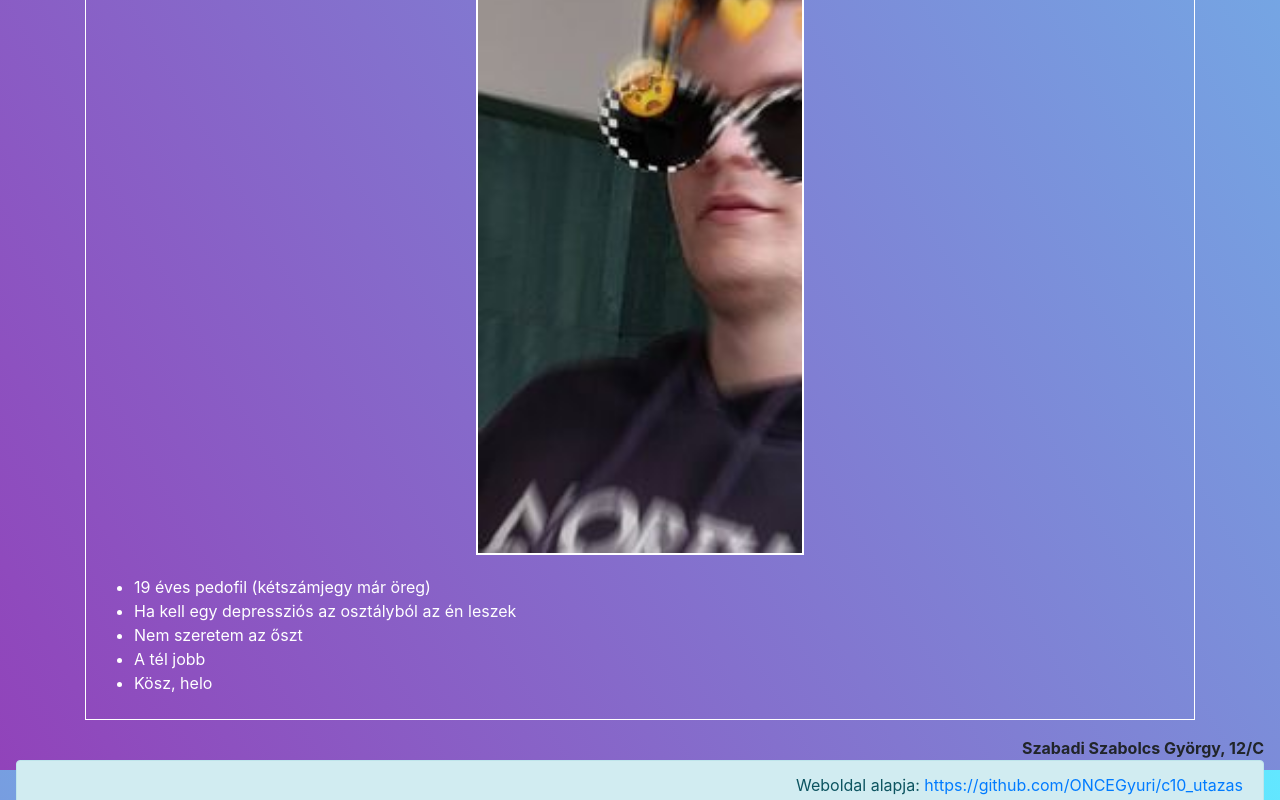
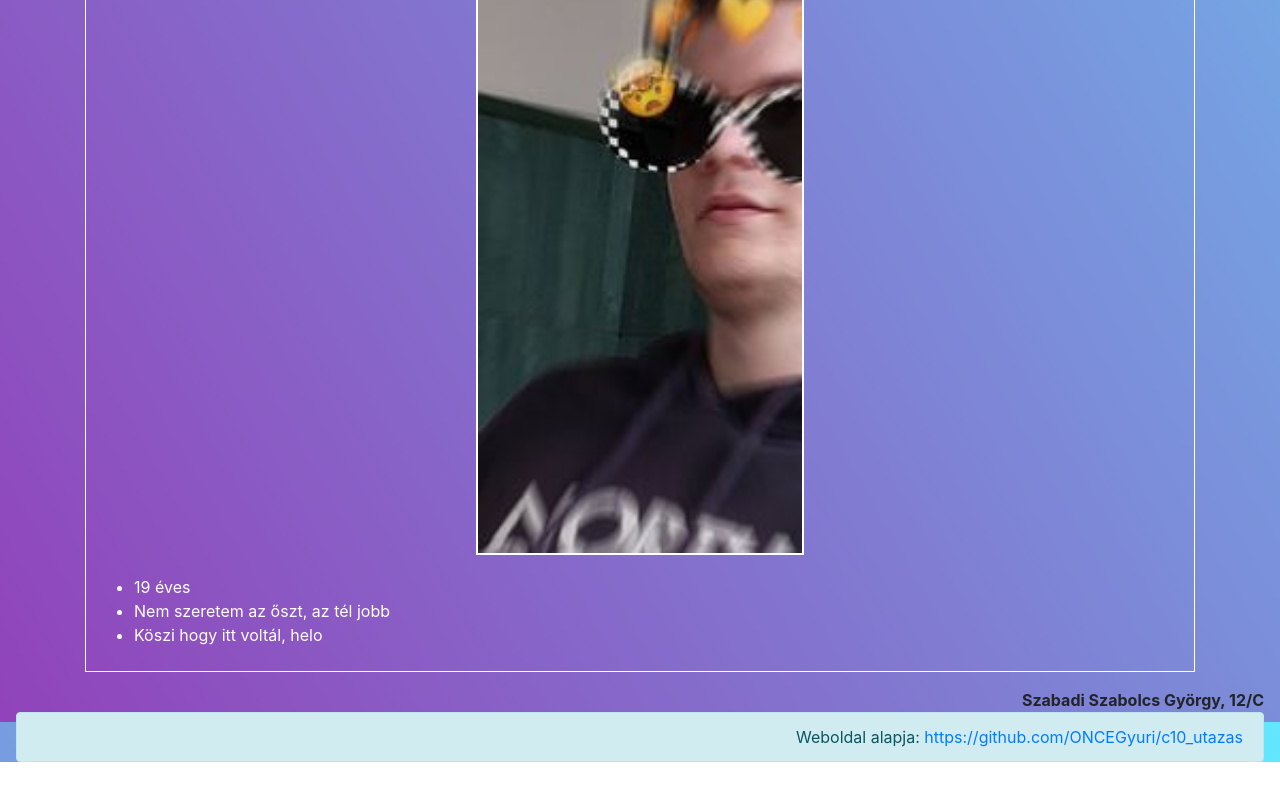
Before and after one commit to ONCEGyuri/2022-Osz-Projekt, a plain HTML site: page index.html in a window 1280 px wide. Shown: the part 2000-2800 px from the top of the page. After the commit the page ends 2762 px from the top, so only its background shows below. Drawn offline with Linux system fonts and the light colour scheme.

Commit message:
Végleges V2

```diff
--- a/index.html
+++ b/index.html
@@ -43,7 +43,7 @@
         <div class="row">
             <div class="p-2 border border-white orszag col-lg-12">
                 <h1 id="autumm">Az Ősz mint évszak</h1>
-                <img class="cikkep" src="Images/Paris_autumn.jpg" alt="Ősz" title="Ez nem Magyarország">
+                <img class="cikkep" src="Images/IMG_1.jpg" alt="Ősz" title="Ez nem Magyarország">
                 <p>Az ősz a mérsékelt öv egyik évszaka. Trópusi, illetve száraz és hideg égövi tájakon nem létezik.</p>
                 <p>A Föld északi féltekéjén szeptember, október és november, míg a Föld déli féltekéjén március, április és május az ősz hónapjai. Az ősz a nyár és a tél között helyezkedik el, fő jellemzője a napok rövidülése, a hőmérséklet csökkenése és a lombhullató fák lombjának zöldről sárgává-pirossá színeződése majd lehullása.</p>
                 <p>Hagyományosan a legtöbb országban ősszel nyitnak az iskolák, indul a tanítás. Ősz a termények betakarításának, a szőlő szüretelésének ideje is.</p>
@@ -97,11 +97,9 @@
                 <h1 id="rolam">Rólam</h1>
                 <img class="szabika" src="Images\hisztigép.jpg" alt="Fasz" title="Szép fasz tesó!">
                 <ul>
-                    <li> 19 éves pedofil (kétszámjegy már öreg)
-                    <li> Ha kell egy depressziós az osztályból az én leszek
-                    <li> Nem szeretem az őszt
-                    <li> A tél jobb
-                    <li> Kösz, helo
+                    <li> 19 éves
+                    <li> Nem szeretem az őszt, az tél jobb
+                    <li> Köszi hogy itt voltál, helo
                 </ul>
             </div>
         </div>
```
